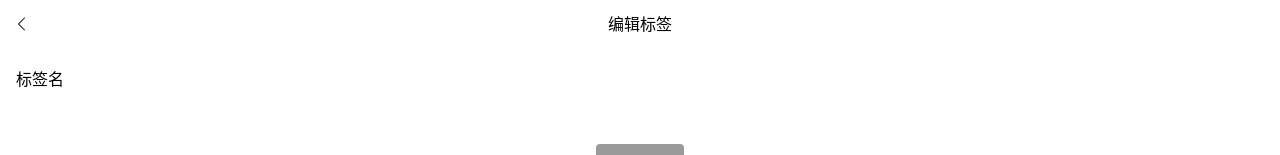
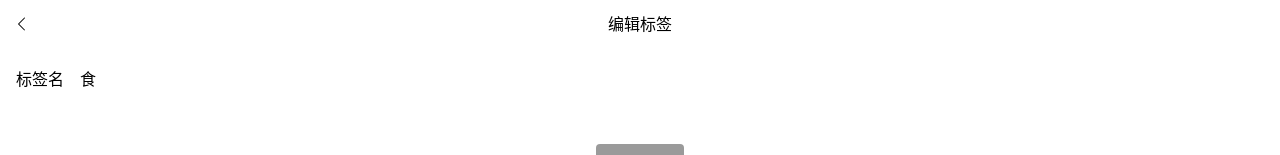
Before and after one commit to mm123mm123/reactDemo-1, a React app: page /#/tags/2 in a window 1280 px wide. Before the commit this address led to /#/tags/1. Shown: the top 155 px of the page. Built offline with nearby package versions, Linux system fonts and the light colour scheme.

Commit message:
添加修改标签功能，发现splice前后clonedTags结果一样

```diff
--- a/src/useTags.tsx
+++ b/src/useTags.tsx
@@ -9,9 +9,17 @@ const defaultTags = [
 ];
 const useTags = () => {
   const [tags, setTags] = useState<{ id: number, name: string }[]>(defaultTags);
-  const findTag=(id: string)=>{
-    return tags.filter(tag=>tag.id===parseInt(id))[0]
-  }
-  return {tags, setTags,findTag};
+  const findTag = (id: string) => {
+    return tags.filter(tag => tag.id === parseInt(id))[0];
+  };
+  const updateTag = (id: string,obj: {name: string}) => {
+    const clonedTags: { id: number, name: string }[] = JSON.parse(JSON.stringify(tags));
+    console.log(clonedTags);
+    const index = clonedTags.map(tag=>tag.id).indexOf(findTag(id).id);
+    clonedTags.splice(index, 1, {id: parseInt(id), name: obj.name});
+    console.log(clonedTags);
+  };
+  return {tags, setTags, findTag,updateTag};
 };
+
 export {useTags};
--- a/src/views/Tag.tsx
+++ b/src/views/Tag.tsx
@@ -9,8 +9,9 @@ import {Button} from '../components/Button';
 
 
 const Tag: React.FC = () => {
-  // const {findTag} = useTags();
-  // let {id} = useParams<{ id: string }>();
+  const {findTag,updateTag} = useTags();
+  let {id} = useParams<{ id: string }>();
+  const tag = findTag(id);
   const Topbar = styled.header`
   display:flex;
   justify-content: space-between;
@@ -42,7 +43,8 @@ const Tag: React.FC = () => {
         <Icon/>
       </Topbar>
       <InputWrapper>
-        <Input name='标签名'/>
+        <Input name='标签名' value={tag.name}
+               onChange={(e)=>updateTag(id,{name:e.target.value})}/>
       </InputWrapper>
       <Center>
         <Button>删除标签</Button>
```
Also changed, not shown: 1 other file (tests, documents, lock files or other folders).
